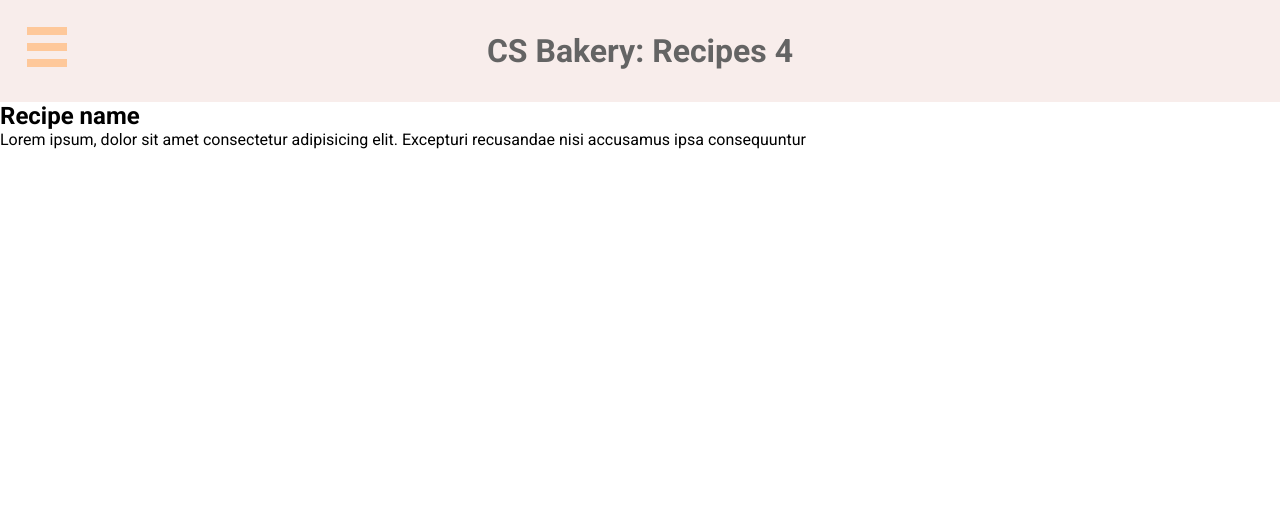
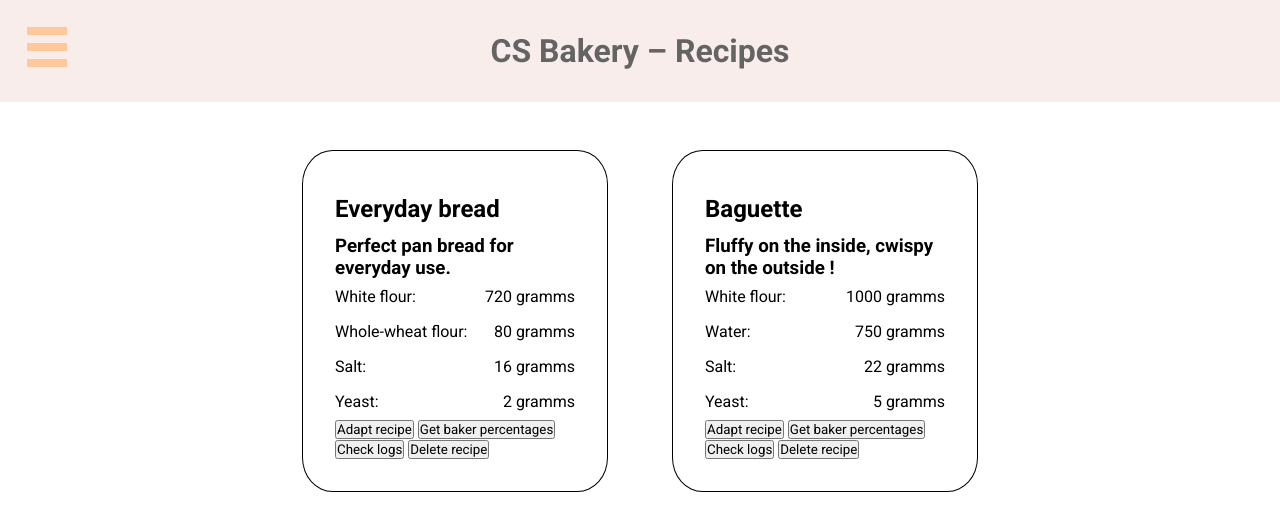
Before and after one commit to ahorguelin/cs50_final_project, a Flask app: page / in a window 1280 px wide. Shown: the top 531 px of the page. Run offline with Flask 2, Linux system fonts and the light colour scheme; a user stored in the database is signed in.

Commit message:
User recipe connected to front end

```diff
--- a/app.py
+++ b/app.py
@@ -18,15 +18,20 @@ c = conn.cursor()
 @app.route("/", methods=["GET", "POST"])
 def home():
     if "user_id" in session:
-        return render_template("recipes.html", title = "Home", user_id = session["user_id"])
+        user_recipes = c.execute("SELECT r.id, r.name as recipe_name, r.description FROM recipes r WHERE r.user_id = ?;", (session["user_id"],)).fetchall()
+        recipes_ingredients = c.execute("""
+                SELECT r.id as recipe_id, i.name, ri.weight FROM recipes r
+                INNER JOIN recipe_ingredients ri on ri.recipe_id = r.id
+                INNER JOIN ingredients i on i.id = ri.ingredient_id WHERE r.user_id = ?;""", (session["user_id"],)).fetchall()
+        return render_template("recipes.html", title = "Home", user_recipes = user_recipes,  recipes_ingredients = recipes_ingredients)
     else:
-        return render_template("recipes.html", title = "Home")
+        return render_template("layout.html", title = "Home")
 
 #Bread engine logic
 @app.route("/bread_engine", methods=["GET", "POST"])
 def bread():
+    db_ingredients = c.execute("SELECT * FROM ingredients")
     if request.method != 'POST':
-        db_ingredients = c.execute("SELECT * FROM ingredients")
         return render_template('bread_engine.html', ingredients = db_ingredients)
 
     #update ingredient to a dict with their name and weight in grammsso that they can be added to the recipe
@@ -34,6 +39,17 @@ def bread():
         recipe = request.form["name"]
         description = request.form["description"]
         form_ingredients = request.form.to_dict()
+
+        #form security
+        if (recipe == '' or description == ''):
+            flash('You must enter a recipe name and a description to continue.', 'info')
+            return render_template('bread_engine.html', ingredients = db_ingredients, recipe = recipe, description = description)
+
+        for element in form_ingredients:
+            print(element)
+            if form_ingredients[element] == '':
+                flash('You cannot add an ingredient without a weight. Please try again', 'info')
+                return render_template('bread_engine.html', ingredients = db_ingredients, recipe = recipe, description = description)
 
         #removing elements not needed for the recipe.
         rem_result = ['name', 'description', 'ingredient']
@@ -51,12 +67,12 @@ def bread():
         for ingredient in form_ingredients.items():
             ingredient += (recipe_id,)
             data_to_insert.append(ingredient)
-        print(data_to_insert)
         #adding ingredients in the junction table
         c.executemany("INSERT INTO recipe_ingredients (ingredient_id, weight, recipe_id) VALUES (?,?,?)", data_to_insert)
 
         #commit recipe and ingredients to DB
         conn.commit()
+        flash('Username already taken, please try another.', 'info')
         return redirect('/')
 
 #register logic
--- a/static/script.js
+++ b/static/script.js
@@ -36,7 +36,7 @@ document.addEventListener('DOMContentLoaded', function(){
         newInput.setAttribute('id', ingredient_name);
         newInput.setAttribute('type', 'number');
         newInput.setAttribute('placeholder', 'Weight in gramms');
-        newInput.setAttribute('name', ingredient_name);
+        newInput.setAttribute('name', ingredient_id);
 
         //add input and label
         newDiv.appendChild(newLabel);
@@ -64,6 +64,9 @@ document.addEventListener('DOMContentLoaded', function(){
         rmvInput = document.querySelector(`#div-ingredient-${ingredient_id}`);
         rmvInput.remove();
 
+        //remove the choice from the option
+        document.querySelector(`[value="${ingredient_id}"]`).remove()
+
         //create the deleted option to be added back on usable ingredients
         newOption = document.createElement('option');
         newOption.setAttribute('value', ingredient_id)
--- a/static/style.css
+++ b/static/style.css
@@ -118,6 +118,39 @@ input[type=number] {
     margin: 0;
 }
 
+/* user recipes styling */
+.flex{
+    display: flex;
+    justify-content: center;
+    align-items: center;
+    flex-wrap: wrap;
+    padding: 1em;
+    margin: 2em;
+}
+
+.card{
+    margin: 0 2em;
+    padding: 2em;
+    width: auto;
+    max-width: 15em;
+    border: 1px solid black;
+    border-radius: 10%;
+}
+
+.card > h2{
+    margin: 0.5em 0;
+}
+
+.ingredients{
+    display: flex;
+    justify-content: space-between;
+    padding: 0.5em 0;
+}
+
+.ingredients > p{
+    display: inline;
+}
+
 
 /* Alerts style */
 
--- a/templates/bread_engine.html
+++ b/templates/bread_engine.html
@@ -1,6 +1,6 @@
 {% extends "layout.html" %}
 
-{% block title %}Bread Engine{% endblock %}
+{% block title %} – Bread Engine{% endblock %}
 
 {% block main%}
     <div class="form-container">
@@ -12,8 +12,8 @@
             {% endif %}
         {% endwith %}
         <form action="/bread_engine" method="post" id="ingredient-form">
-            <input type="text" name="name" autocomplete="off" autofocus placeholder="Recipe Name"/>
-            <input type="text" name="description" autocomplete="off" placeholder="Recipe description">
+            <input type="text" name="name" autocomplete="off" autofocus placeholder="Recipe Name" value="{{ recipe if recipe }}"/>
+            <input type="text" name="description" autocomplete="off" placeholder="Recipe description" value ="{{ description if description }}">
             <button id="add-ingredient" type="button">Add ingredient</button>
             <select name="ingredient" id="ingredient">
                 {% for ingredient in ingredients %}
--- a/templates/layout.html
+++ b/templates/layout.html
@@ -9,7 +9,7 @@
     <link href="https://fonts.googleapis.com/css2?family=Roboto:ital,wght@0,100;0,300;0,400;0,500;0,700;0,900;1,100;1,300;1,400;1,500;1,700;1,900&display=swap" rel="stylesheet">
     <link rel="stylesheet" type="text/css" href="{{url_for('static', filename='style.css')}}">
     <script type="text/javascript" src="{{url_for('static', filename='script.js')}}"></script>
-    <title>{% if title %}{{ title }}{% else %}CS50 Bakery {% endif %}</title>
+    <title>{% if title %}{{ title }}{% else %}CS50 Bakery{% endif %}</title>
 </head>
 <body>
     <!-- Hamburger menu-->
@@ -36,16 +36,16 @@
     </nav>
     <!-- Header with dynamic title -->
     <header>
-        <h1>CS Bakery: {% block title %}{% endblock %} {{ user_id if user_id }}</h1>
+        <h1>CS Bakery{% block title %}{% endblock %} {{ user_id if user_id }}</h1>
     </header>
     <!-- content blocks -->
-    {% with messages = get_flashed_messages() %}
+    <!-- {% with messages = get_flashed_messages() %}
     {% if messages %}
         {% for message in messages %}
             <p class="success">{{ message }}</p>
         {% endfor %}
     {% endif %}
-    {% endwith %}
+    {% endwith %} -->
     {% block main %}{% endblock %}
 </body>
 </html>
--- a/templates/recipes.html
+++ b/templates/recipes.html
@@ -1,12 +1,28 @@
 {% extends "layout.html" %}
 
-{% block title %}Recipes{% endblock %}
+{% block title %} – Recipes{% endblock %}
 
 {% block main %}
-    <div class="flex">
-        <div class="card">
-            <h2>Recipe name</h2>
-            <p>Lorem ipsum, dolor sit amet consectetur adipisicing elit. Excepturi recusandae nisi accusamus ipsa consequuntur</p>
+    {% if "user_id" in session %}
+        <div class="flex">
+            {% for recipe in user_recipes %}
+                <div class="card">
+                    <h2>{{ recipe["recipe_name"] }}</h2>
+                    <h3>{{ recipe["description"] }}</h3>
+                        {% for ingredient in recipes_ingredients %}
+                            {% if ingredient["recipe_id"] == recipe["id"] %}
+                            <div class="ingredients">
+                                <p>{{ ingredient["name"] }}:</p>
+                                <p>{{ ingredient["weight"] }} gramms</p>
+                            </div>
+                            {% endif %}
+                        {% endfor %}
+                <button>Adapt recipe</button>
+                <button>Get baker percentages</button>
+                <button>Check logs</button>
+                <button>Delete recipe</button>
+                </div>
+            {% endfor %}
         </div>
-    </div>
+    {% endif %}
 {% endblock %}
```
Also changed, not shown: bakery.db.
